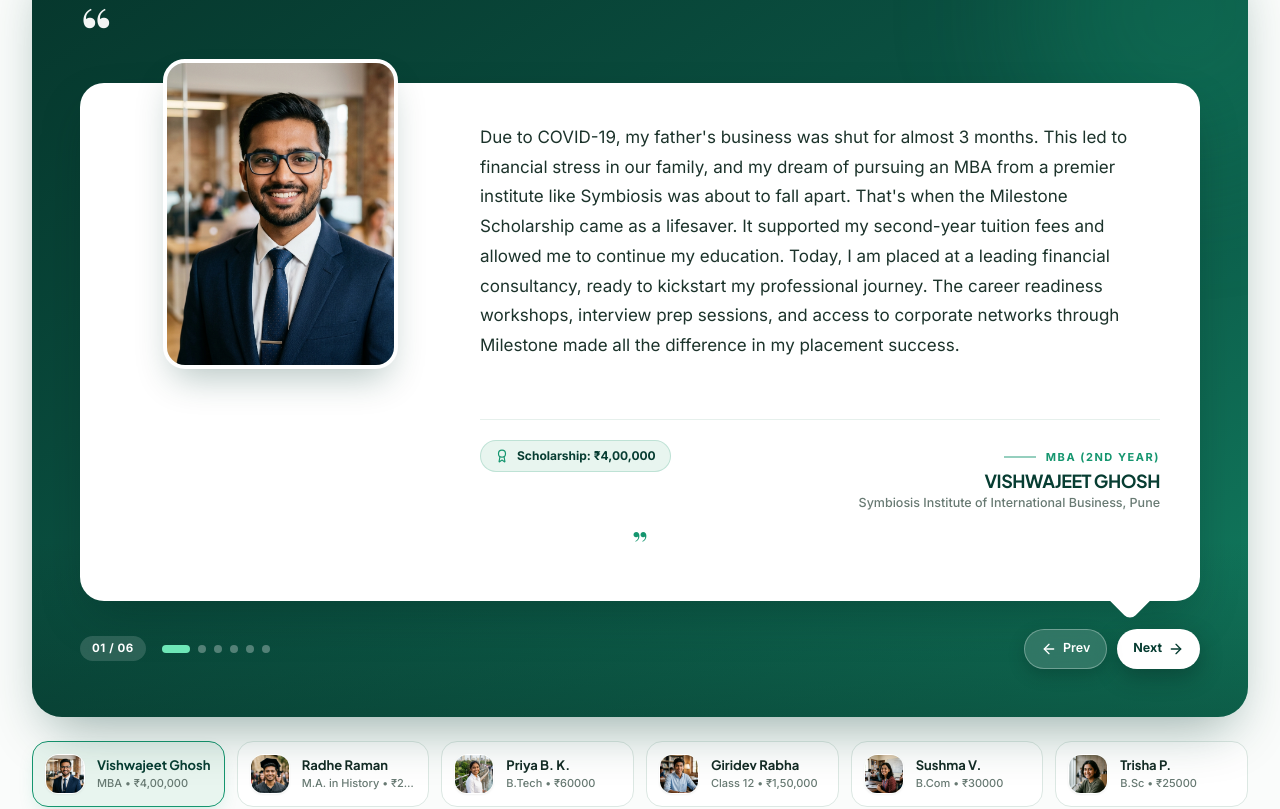
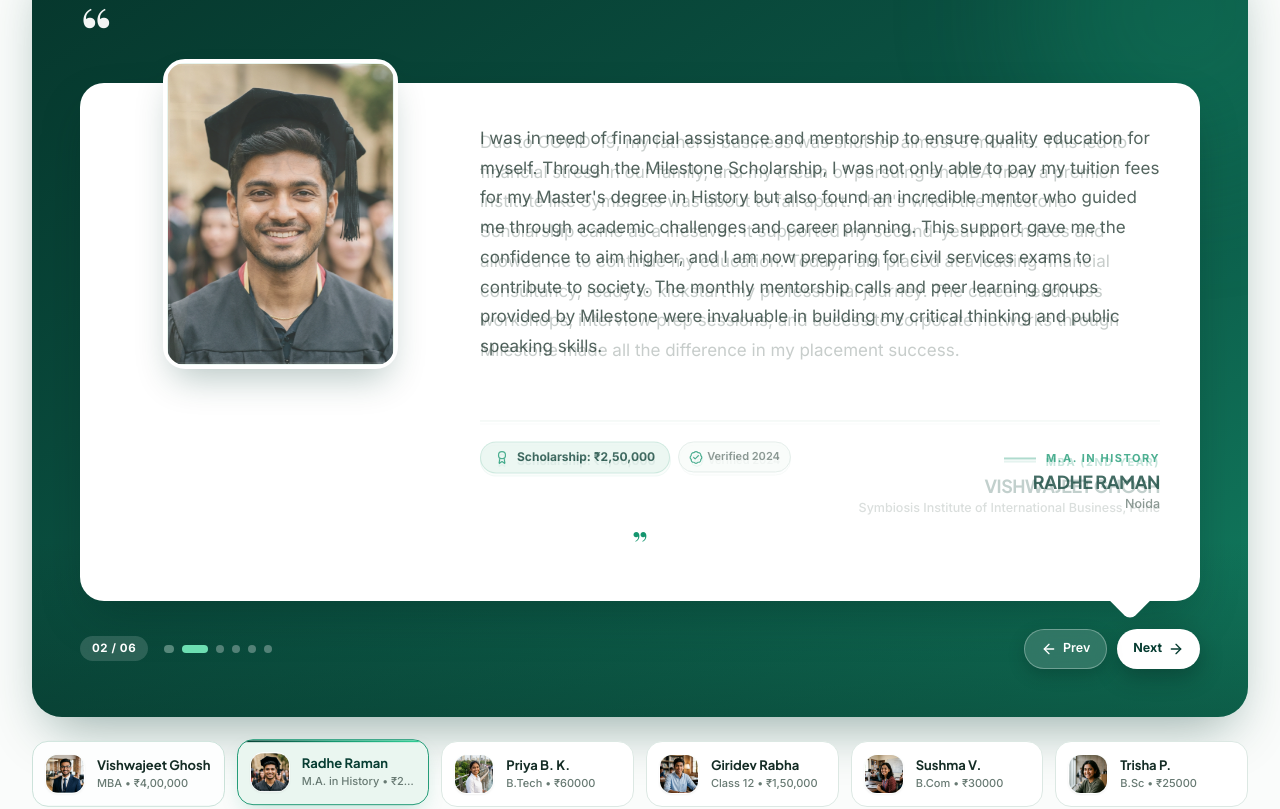
Before and after one commit to mannbond007/milestone, a Next.js app: page / in a window 1280 px wide. Shown: the part 5780-6589 px from the top of the page. Built offline with nearby package versions, Linux system fonts and the light colour scheme; no server answers.

Commit message:
Polish testimonials with auto-play, smooth glide transitions, keyboard nav, and verified badges

```diff
--- a/src/components/home/success-stories.tsx
+++ b/src/components/home/success-stories.tsx
@@ -1,9 +1,9 @@
 "use client";
 
-import { useState } from "react";
+import { useEffect, useState } from "react";
 import Image from "next/image";
 import Link from "next/link";
-import { ArrowLeft, ArrowRight, Award, User } from "lucide-react";
+import { ArrowLeft, ArrowRight, Award, BadgeCheck, User } from "lucide-react";
 import { ScrollReveal } from "@/components/ui/scroll-reveal";
 import { successStories } from "@/constants/home-data";
 import { useLocale } from "@/components/providers/locale-provider";
@@ -13,12 +13,21 @@ const FEATURED_STORY_IDS = ["3", "2", "4", "1", "7", "8"];
 export function SuccessStories() {
   const { t } = useLocale();
   const [activeIndex, setActiveIndex] = useState(0);
+  const [isPaused, setIsPaused] = useState(false);
 
   const stories = FEATURED_STORY_IDS.map((id) =>
     successStories.find((s) => s.id === id)
   ).filter((s): s is NonNullable<typeof s> => Boolean(s));
 
   const activeStory = stories[activeIndex] ?? stories[0];
+
+  useEffect(() => {
+    if (isPaused || stories.length <= 1) return;
+    const timer = setInterval(() => {
+      setActiveIndex((prev) => (prev + 1) % stories.length);
+    }, 6500);
+    return () => clearInterval(timer);
+  }, [isPaused, stories.length]);
 
   const formatAmount = (val: string) => {
     if (val.startsWith("₹")) return val;
@@ -90,9 +99,20 @@ export function SuccessStories() {
           </ScrollReveal>
         </div>
 
-        {/* FEATURED SPEECH-BUBBLE TESTIMONIAL SHOWCASE (Consistent fixed layout across all 6 stories) */}
+        {/* FEATURED SPEECH-BUBBLE TESTIMONIAL SHOWCASE (Zero-jerk, smooth crossfade + auto-advance) */}
         <ScrollReveal>
-          <div className="relative overflow-hidden rounded-[30px] bg-gradient-to-br from-[#06362C] via-[#0B5343] to-[#127D60] p-6 sm:p-10 lg:p-12 shadow-[0_24px_54px_-16px_rgba(7,61,50,0.42)]">
+          <div
+            onMouseEnter={() => setIsPaused(true)}
+            onMouseLeave={() => setIsPaused(false)}
+            onKeyDown={(e) => {
+              if (e.key === "ArrowLeft") handlePrev();
+              if (e.key === "ArrowRight") handleNext();
+            }}
+            tabIndex={0}
+            aria-roledescription="carousel"
+            aria-label="Scholar Testimonials"
+            className="relative overflow-hidden rounded-[30px] bg-gradient-to-br from-[#06362C] via-[#0B5343] to-[#127D60] p-6 sm:p-10 lg:p-12 shadow-[0_24px_54px_-16px_rgba(7,61,50,0.42)] outline-none focus-visible:ring-2 focus-visible:ring-[#6EE7B7]"
+          >
             {/* Subtle geometric backdrop facet */}
             <div
               aria-hidden="true"
@@ -129,8 +149,10 @@ export function SuccessStories() {
                         <div
                           key={story.id}
                           aria-hidden={!isCurrent}
-                          className={`absolute inset-0 transition-opacity duration-300 ease-out ${
-                            isCurrent ? "opacity-100 z-10" : "opacity-0 z-0 pointer-events-none"
+                          className={`absolute inset-0 transition-all duration-500 ease-out ${
+                            isCurrent
+                              ? "opacity-100 scale-100 z-10"
+                              : "opacity-0 scale-[0.97] z-0 pointer-events-none"
                           }`}
                         >
                           {story.image ? (
@@ -160,10 +182,10 @@ export function SuccessStories() {
                       <div
                         key={story.id}
                         aria-hidden={!isCurrent}
-                        className={`col-start-1 row-start-1 flex h-full flex-col justify-between transition-opacity duration-300 ease-out ${
+                        className={`col-start-1 row-start-1 flex h-full flex-col justify-between transition-all duration-500 ease-out ${
                           isCurrent
-                            ? "opacity-100 z-10"
-                            : "opacity-0 z-0 pointer-events-none select-none"
+                            ? "opacity-100 translate-y-0 z-10"
+                            : "opacity-0 translate-y-1.5 z-0 pointer-events-none select-none"
                         }`}
                       >
                         <blockquote className="text-[15.5px] leading-[1.75] text-[#1C332B] sm:text-[17px] dark:text-[#E2EFEA]">
@@ -172,9 +194,15 @@ export function SuccessStories() {
 
                         {/* Bottom Attribution Row */}
                         <div className="mt-7 flex flex-col gap-4 border-t border-[#E6F0EC] pt-5 sm:flex-row sm:items-end sm:justify-between dark:border-[#18332B]">
-                          <div className="inline-flex items-center gap-2 self-start rounded-full border border-[#15966F]/20 bg-[#E8F5EF] px-3.5 py-1.5 text-[12px] font-bold text-[#073D32] dark:border-[#34D399]/25 dark:bg-[#132E26] dark:text-[#6EE7B7]">
-                            <Award className="h-3.5 w-3.5 text-[#15966F] dark:text-[#34D399]" />
-                            <span>Scholarship: {formatAmount(story.scholarship)}</span>
+                          <div className="flex flex-wrap items-center gap-2 self-start">
+                            <span className="inline-flex items-center gap-2 rounded-full border border-[#15966F]/20 bg-[#E8F5EF] px-3.5 py-1.5 text-[12px] font-bold text-[#073D32] dark:border-[#34D399]/25 dark:bg-[#132E26] dark:text-[#6EE7B7]">
+                              <Award className="h-3.5 w-3.5 text-[#15966F] dark:text-[#34D399]" />
+                              <span>Scholarship: {formatAmount(story.scholarship)}</span>
+                            </span>
+                            <span className="inline-flex items-center gap-1 rounded-full border border-[#DCE8E3] bg-[#F7FBF9] px-2.5 py-1.5 text-[11px] font-semibold text-[#687A73] dark:border-[#1E3B32] dark:bg-[#11261F] dark:text-[#A0B3AC]">
+                              <BadgeCheck className="h-3.5 w-3.5 text-[#15966F] dark:text-[#34D399]" />
+                              <span>Verified {story.year || "2024"}</span>
+                            </span>
                           </div>
 
                           <div className="sm:text-right">
@@ -251,7 +279,11 @@ export function SuccessStories() {
         </ScrollReveal>
 
         {/* 6-SCHOLAR SELECTOR STRIP */}
-        <div className="mt-6 grid grid-cols-2 gap-3 sm:grid-cols-3 lg:grid-cols-6">
+        <div
+          onMouseEnter={() => setIsPaused(true)}
+          onMouseLeave={() => setIsPaused(false)}
+          className="mt-6 grid grid-cols-2 gap-3 sm:grid-cols-3 lg:grid-cols-6"
+        >
           {stories.map((story, idx) => {
             const isActive = idx === activeIndex;
             return (
@@ -259,12 +291,18 @@ export function SuccessStories() {
                 key={story.id}
                 type="button"
                 onClick={() => setActiveIndex(idx)}
-                className={`group flex items-center gap-3 rounded-2xl border p-3 text-left transition-all duration-200 ${
+                className={`group relative flex items-center gap-3 overflow-hidden rounded-2xl border p-3 text-left transition-all duration-300 ${
                   isActive
-                    ? "border-[#15966F] bg-[#E8F5EF] shadow-[0_8px_20px_-8px_rgba(21,150,111,0.28)] dark:border-[#34D399] dark:bg-[#132E26]"
-                    : "border-[#DCE8E3] bg-white hover:border-[#15966F]/45 hover:bg-[#F4FAF7] dark:border-[#1E3B32] dark:bg-[#0D1E19] dark:hover:border-[#34D399]/40"
+                    ? "-translate-y-0.5 border-[#15966F] bg-[#E8F5EF] shadow-[0_10px_24px_-8px_rgba(21,150,111,0.3)] dark:border-[#34D399] dark:bg-[#132E26]"
+                    : "border-[#DCE8E3] bg-white hover:-translate-y-0.5 hover:border-[#15966F]/45 hover:bg-[#F4FAF7] hover:shadow-sm dark:border-[#1E3B32] dark:bg-[#0D1E19] dark:hover:border-[#34D399]/40"
                 }`}
               >
+                {isActive && (
+                  <span
+                    aria-hidden="true"
+                    className="absolute inset-x-0 top-0 h-[2.5px] bg-gradient-to-r from-[#073D32] via-[#15966F] to-[#34D399]"
+                  />
+                )}
                 <div className="relative h-10 w-10 shrink-0 overflow-hidden rounded-xl border border-white bg-[#E8F5EF] shadow-xs dark:border-[#1E3B32]">
                   {story.image ? (
                     <Image
```
